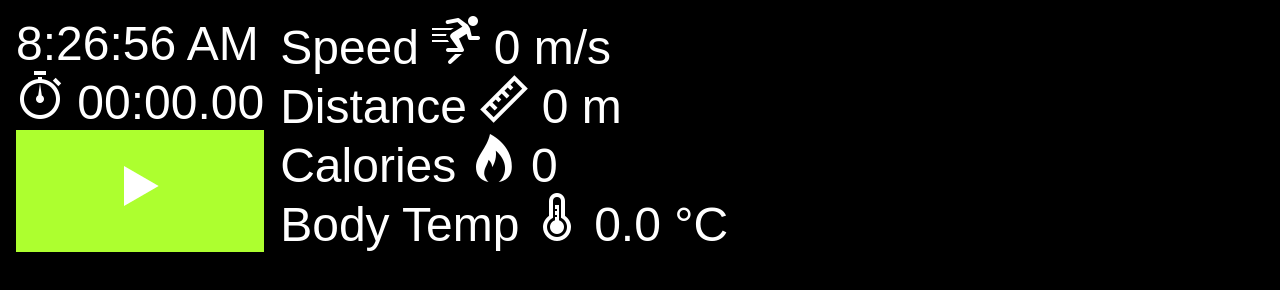
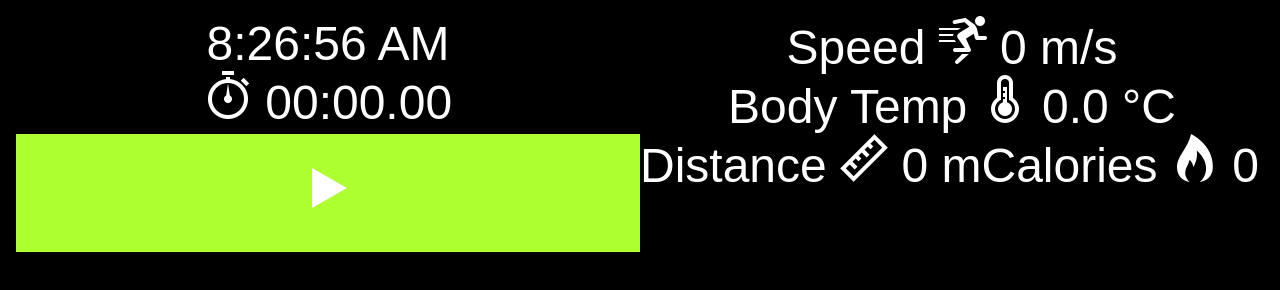
Before and after one commit to PierreBeur/HARDHack, a plain HTML site: page index.html in a window 1280 px wide. Drawn offline with Linux system fonts and the light colour scheme; no server answers.

Commit message:
Update page

```diff
--- a/index.html
+++ b/index.html
@@ -10,19 +10,19 @@
   </head>
   <body>
     <main>
-      <div class="flex-row">
+      <div class="grid">
         <div class="flex-column">
           <div id="time"></div>
           <div><img src="static/stopwatch.png"> <span id="stopwatch">00:00.00</span></div>
-          <button><img src="static/start.png"></button>
         </div>
-        <div>
-          <!-- <div id="acceleration">Acceleration:</div> -->
-          <!-- <div id="gyro">Gyro:</div> -->
+        <div class="flex-column">
           <div>Speed <img src="static/speed.png"> <span id="speed">0</span> m/s</div>
+          <div>Body Temp <img src="static/temperature.png"> <span id="temperature">0.0</span> &deg;C</div>
+        </div>
+        <button><img src="static/start.png"></button>
+        <div class="flex-row">
           <div>Distance <img src="static/distance.png"> <span id="distance">0</span> m</div>
           <div>Calories <img src="static/calories.png"> <span id="calories">0</span></div>
-          <div>Body Temp <img src="static/temperature.png"> <span id="temperature">0.0</span> &deg;C</div>
         </div>
       </div>
       <!-- <div>1 gram of Uranium contains 18 million calories!</div> -->
--- a/static/script.js
+++ b/static/script.js
@@ -1,21 +1,16 @@
 const main = document.querySelector('main');
 
 const time = main.querySelector('#time');
-
-function setTime() {
+setInterval(() => {
     const now = new Date();
     const timeString = now.toLocaleTimeString();
     time.textContent = `${timeString}`;
-}
-
-setInterval(setTime, 1000);
+}, 1000);
 
 const stopwatch = main.querySelector('#stopwatch');
 const button = main.querySelector('button');
 const buttonImg = button.querySelector('img');
-
 let startTime, elapsedTime = 0.0, timerInterval;
-
 button.addEventListener('click', async () => {
     if (buttonImg.src.includes('start')) { // start
         buttonImg.src = 'static/reset.png';
@@ -57,10 +52,10 @@ async function setData() {
     const d = json['distance'];
     const t = json['temperature'];
     if (a) {
-        // acceleration.textContent = `Acceleration: (${a.x}, ${a.y}, ${a.z})`;
+        console.log(`Acceleration: (${a.x}, ${a.y}, ${a.z})`)
     }
     if (g) {
-        // gyro.textContent = `Gyro: (${g.x}, ${g.y}, ${g.z})`;
+        console.log(`Gyro: (${g.x}, ${g.y}, ${g.z})`)
     }
     if (s) {
         speed.textContent = Math.round(s);
--- a/static/style.css
+++ b/static/style.css
@@ -11,18 +11,20 @@ main {
   padding: 1rem;
 }
 
+.grid {
+  display: grid;
+  grid-template-rows: 1fr 1fr;
+  grid-template-columns: 1fr 1fr;
+}
+
 .flex-row {
   display: flex;
-  gap: 1rem;
 }
 
 .flex-column {
   display: flex;
   flex-flow: column;
-}
-
-#buttons {
-  flex-grow: 1;
+  align-items: center;
 }
 
 button {
```
